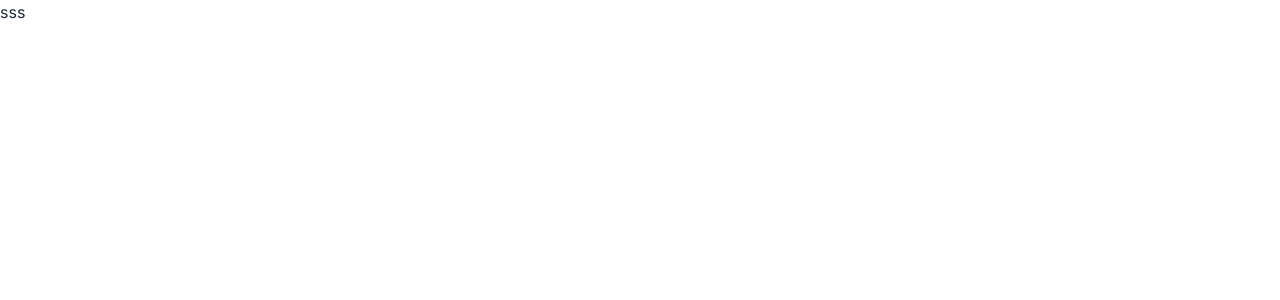
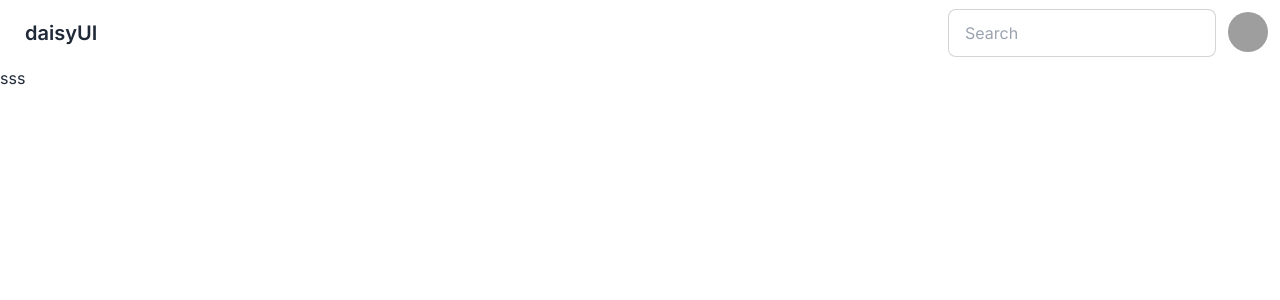
Before and after one commit to Hookyhook/ickList, a Next.js app in the folder Frontend/: page / in a window 1280 px wide. Shown: the top 300 px of the page. Built offline with nearby package versions, Linux system fonts and the light colour scheme; grey boxes are pictures that could not be loaded.

Commit message:
Added navbar

```diff
--- /dev/null
+++ b/Frontend/app/components/navbar.tsx
@@ -0,0 +1,49 @@
+export default function Navbar() {
+  return (
+    <div className="navbar bg-base-100">
+      <div className="flex-1">
+        <a className="btn btn-ghost text-xl">daisyUI</a>
+      </div>
+      <div className="flex-none gap-2">
+        <div className="form-control">
+          <input
+            type="text"
+            placeholder="Search"
+            className="input input-bordered w-24 md:w-auto"
+          />
+        </div>
+        <div className="dropdown dropdown-end">
+          <div
+            tabIndex={0}
+            role="button"
+            className="btn btn-ghost btn-circle avatar"
+          >
+            <div className="w-10 rounded-full">
+              <img
+                alt="Tailwind CSS Navbar component"
+                src="https://daisyui.com/images/stock/photo-1534528741775-53994a69daeb.jpg"
+              />
+            </div>
+          </div>
+          <ul
+            tabIndex={0}
+            className="mt-3 z-[1] p-2 shadow menu menu-sm dropdown-content bg-base-100 rounded-box w-52"
+          >
+            <li>
+              <a className="justify-between">
+                Profile
+                <span className="badge">New</span>
+              </a>
+            </li>
+            <li>
+              <a>Settings</a>
+            </li>
+            <li>
+              <a>Logout</a>
+            </li>
+          </ul>
+        </div>
+      </div>
+    </div>
+  );
+}
--- a/Frontend/app/layout.tsx
+++ b/Frontend/app/layout.tsx
@@ -1,6 +1,7 @@
 import type { Metadata } from 'next';
 import { Inter } from 'next/font/google';
 import './globals.css';
+import Navbar from './components/navbar';
 
 const inter = Inter({ subsets: ['latin'] });
 
@@ -16,6 +17,7 @@
 }) {
   return (
     <html lang="en">
+      <Navbar></Navbar>
       <body className={inter.className}>{children}</body>
     </html>
   );
```
